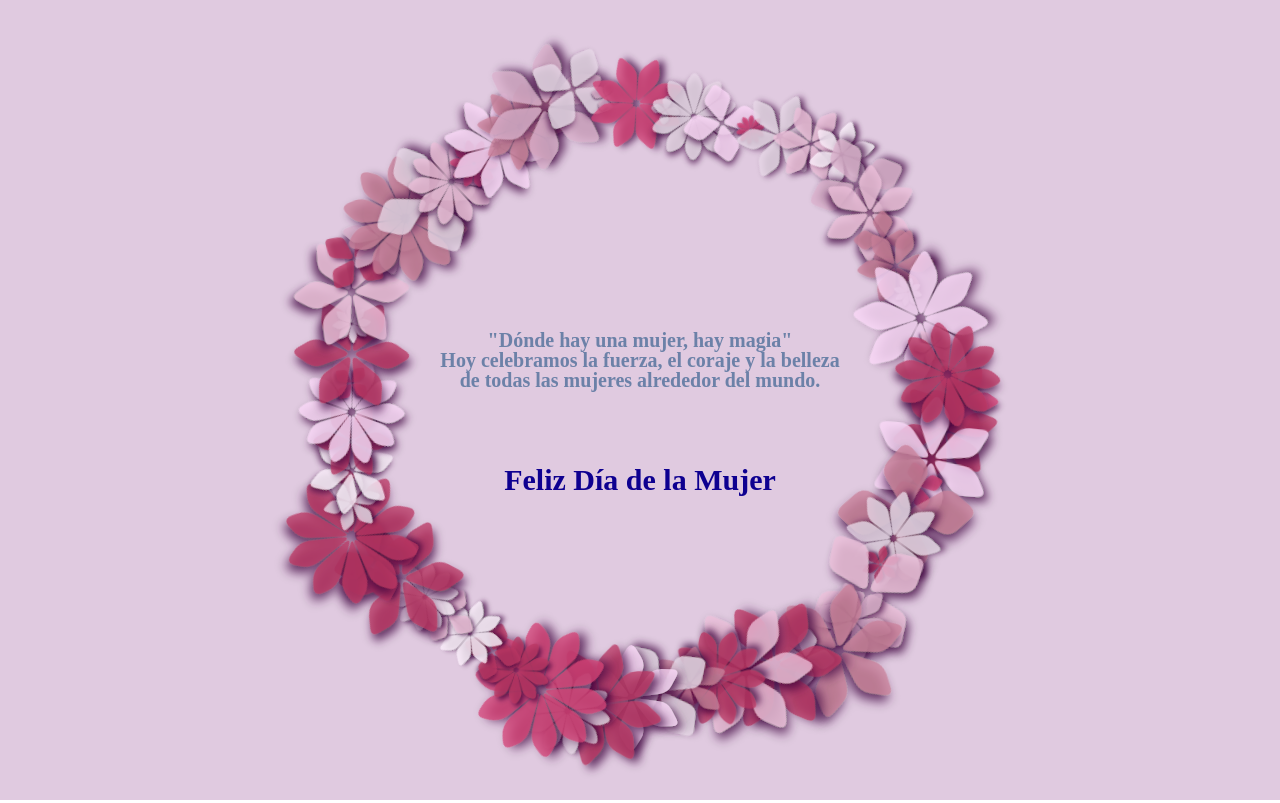
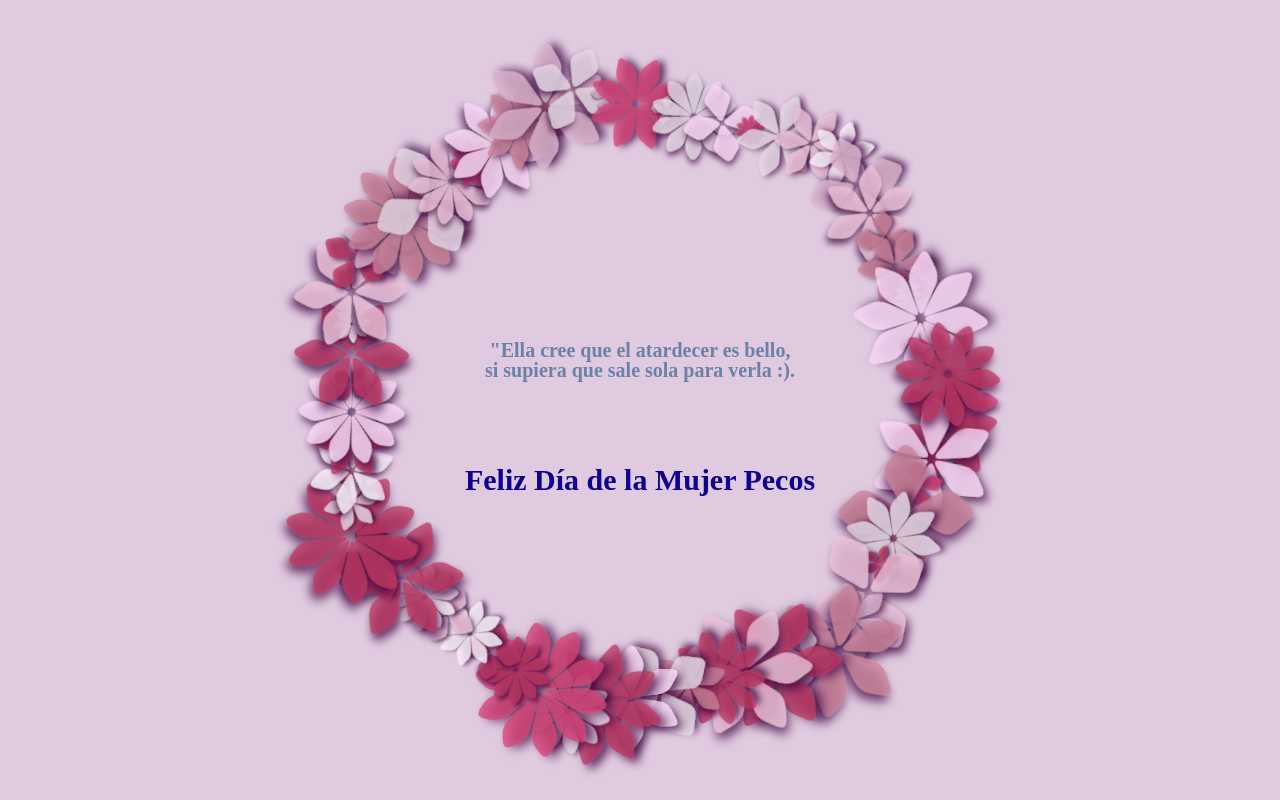
Before and after one commit to Esteb4n92/diadelamujer, a plain HTML site: page index.html in a window 1280 px wide. Drawn offline with nearby package versions, Linux system fonts and the light colour scheme.

Commit message:
Update index.html

```diff
--- a/index.html
+++ b/index.html
@@ -46,10 +46,9 @@
 
 </svg>
 <!-- Texto en el centro -->
-<div id="texto1">Feliz Día de la Mujer</div>
-<div id="texto2">"Dónde hay una mujer, hay magia" <br>
-  Hoy celebramos la fuerza, el coraje y la belleza <br>
-  de todas las mujeres alrededor del mundo.
+<div id="texto1">Feliz Día de la Mujer Pecos</div>
+<div id="texto2">"Ella cree que el atardecer es bello, <br>
+   si supiera que sale sola para verla :). <br>
 
 </div>
 
```
